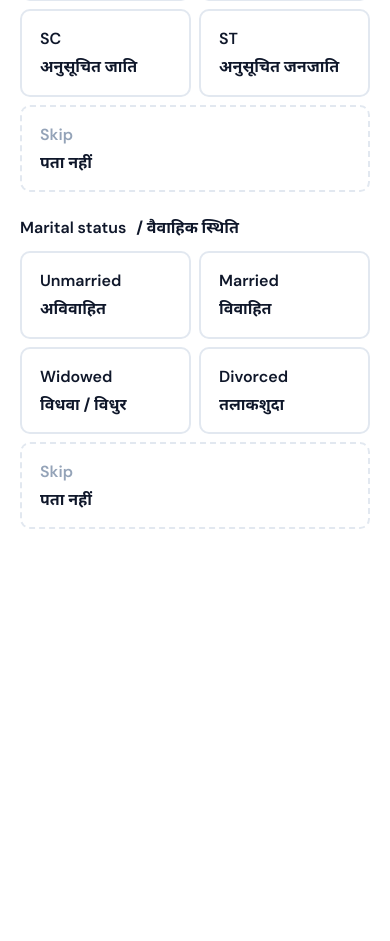
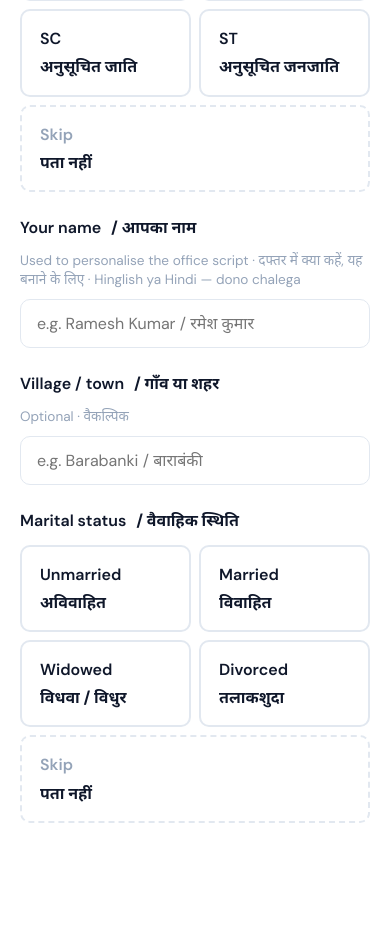
Before and after one commit to VeerR13/KALAM-CBC, a FastAPI app: page /details in a window 390 px wide. Shown: the part 1217-2158 px from the top of the page. Before the commit the page ends 1746 px from the top, so only its background shows below. Run offline with FastAPI, Linux system fonts and the light colour scheme.

Commit message:
Personalised office scripts + fix raw dict TTS bug + Hindi keyboard support
Bug fix:
- _doc_name_where() helper: handles needs_docs items as dicts OR objects.
  getattr(dict, 'name') fails silently → str(dict) = raw repr spoken by TTS.
  Now uses dict.get('name') for dicts, getattr for objects.

Personalisation:
- Form Step 1: 'Your name / आपका नाम' + 'Village / गाँव' optional fields
  Both accept Hinglish (Latin) and Devanagari — dir="auto", no pattern restriction
  autocomplete="name" / "address-level2" for phone keyboard suggestions
- _office_script() takes applicant_name + applicant_village, generates
  personalised greeting: "नमस्ते, मेरा नाम X है, मैं Y से आया/आई हूँ।"
- scheme_detail Apply tab: inline name+village inputs update the script
  live via JS without page reload — regex replaces greeting line on input event
- Speak buttons now read current (possibly personalised) text, not hardcoded attr

CSS:
- .script-name-row: 2-column input row above the office script
- .script-intro: Hindi-first, bold

Co-Authored-By: Claude Sonnet 4.6 <noreply@anthropic.com>

```diff
--- a/web/app.py
+++ b/web/app.py
@@ -317,7 +317,15 @@ def _personalized_docs(profile: UserProfile, scheme: Scheme, bur_score=None):
     return score.docs_already_have, score.missing_docs
 
 
-def _office_script(profile: UserProfile, scheme: Scheme, needs_docs: list = None) -> dict:
+def _doc_name_where(doc) -> tuple[str, str]:
+    """Extract (name, where) from a doc that may be a dict or an object."""
+    if isinstance(doc, dict):
+        return doc.get("name", ""), doc.get("where", "")
+    return getattr(doc, "name", str(doc)), getattr(doc, "where", "")
+
+
+def _office_script(profile: UserProfile, scheme: Scheme, needs_docs: list = None,
+                   applicant_name: str = "", applicant_village: str = "") -> dict:
     """Generate office visit scripts in both Hindi and Hinglish.
 
     Returns a dict with keys 'hindi' (Devanagari, for TTS) and
@@ -428,15 +436,27 @@ def _office_script(profile: UserProfile, scheme: Scheme, needs_docs: list = None
         (f"{name_hindi} में आवेदन करना है।", f"{scheme.name} mein aavedan karna hai."),
     )
 
+    # Build greeting — personalised if name provided
+    if applicant_name and applicant_village:
+        greet_hi = f"नमस्ते, मेरा नाम {applicant_name} है, मैं {applicant_village} से आया/आई हूँ।"
+        greet_hl = f"Namaskar, mera naam {applicant_name} hai, main {applicant_village} se aaya/aayi hoon."
+    elif applicant_name:
+        greet_hi = f"नमस्ते, मेरा नाम {applicant_name} है।"
+        greet_hl = f"Namaskar, mera naam {applicant_name} hai."
+    else:
+        greet_hi = "नमस्ते,"
+        greet_hl = "Namaskar,"
+
     # Build Hindi script
-    hi_lines = [f"नमस्ते, मुझे {name_hindi} के लिए आवेदन करना है।"]
+    hi_lines = [f"{greet_hi} मुझे {name_hindi} के लिए आवेदन करना है।"]
     if docs_have_hi:
         hi_lines.append(f"मेरे पास {', '.join(docs_have_hi)} है।")
     hi_lines.append(action_hi)
     if needs_docs:
-        for doc in needs_docs[:3]:  # top 3 missing docs
-            doc_name = getattr(doc, 'name', str(doc))
-            doc_where = getattr(doc, 'where', '')
+        for doc in needs_docs[:3]:
+            doc_name, doc_where = _doc_name_where(doc)
+            if not doc_name:
+                continue
             if doc_where:
                 hi_lines.append(f"{doc_name} अभी नहीं है — {doc_where} से मिलेगा।")
             else:
@@ -444,14 +464,15 @@ def _office_script(profile: UserProfile, scheme: Scheme, needs_docs: list = None
     hi_lines.append("\nक्या और कोई दस्तावेज़ चाहिए?")
 
     # Build Hinglish script (Latin script — easier for users who can't read Devanagari)
-    hl_lines = [f"Namaskar, mujhe {scheme.name} ke liye aavedan karna hai."]
+    hl_lines = [f"{greet_hl} Mujhe {scheme.name} ke liye aavedan karna hai."]
     if docs_have_hl:
         hl_lines.append(f"Mere paas {', '.join(docs_have_hl)} hai.")
     hl_lines.append(action_hl)
     if needs_docs:
         for doc in needs_docs[:3]:
-            doc_name = getattr(doc, 'name', str(doc))
-            doc_where = getattr(doc, 'where', '')
+            doc_name, doc_where = _doc_name_where(doc)
+            if not doc_name:
+                continue
             if doc_where:
                 hl_lines.append(f"{doc_name} abhi nahi hai — {doc_where} se milega.")
             else:
@@ -493,7 +514,11 @@ async def scheme_detail(request: Request, scheme_id: str):
     bur_calc = BureaucraticDistanceCalculator()
     bur_score = bur_calc.calculate(profile, scheme_obj, [])
     has_docs, needs_docs = _personalized_docs(profile, scheme_obj, bur_score)
-    scripts = _office_script(profile, scheme_obj, needs_docs)
+    applicant_name = form.get("applicant_name", "").strip()
+    applicant_village = form.get("applicant_village", "").strip()
+    scripts = _office_script(profile, scheme_obj, needs_docs,
+                             applicant_name=applicant_name,
+                             applicant_village=applicant_village)
 
     return templates.TemplateResponse(request, "scheme_detail.html", {
         "scheme": scheme_obj,
--- a/web/static/css/style.css
+++ b/web/static/css/style.css
@@ -1026,7 +1026,24 @@ input[type="range"] { width: 100%; accent-color: var(--primary); cursor: pointer
     border: 2px solid var(--primary-light);
     background: linear-gradient(135deg, var(--primary-50) 0%, #fff 100%);
 }
-.script-intro { font-size: 0.85rem; color: var(--text-secondary); margin-bottom: 12px; }
+.script-intro { font-size: 0.9rem; font-weight: 600; color: var(--text); margin-bottom: 14px; }
+
+/* Name personalisation row */
+.script-name-row {
+    display: flex; gap: 10px; flex-wrap: wrap;
+    background: var(--bg-soft); border: 1.5px solid var(--border);
+    border-radius: var(--radius-sm); padding: 12px 14px;
+    margin-bottom: 16px;
+}
+.script-name-field { display: flex; flex-direction: column; gap: 4px; flex: 1; min-width: 160px; }
+.script-name-label { font-size: 0.8rem; font-weight: 700; color: var(--text-secondary); }
+.script-name-field input {
+    border: 1.5px solid var(--border); border-radius: var(--radius-sm);
+    padding: 8px 12px; font-size: 0.95rem; font-family: inherit;
+    background: var(--bg-card); color: var(--text);
+    outline: none; transition: border-color 0.15s;
+}
+.script-name-field input:focus { border-color: var(--primary); }
 
 .script-tabs {
     display: flex; gap: 6px; margin-bottom: 12px;
--- a/web/templates/details.html
+++ b/web/templates/details.html
@@ -105,6 +105,22 @@
                         <span class="opt-wrap"><span class="opt-en">Skip</span><span class="opt-hi">पता नहीं</span></span>
                     </label>
                 </div>
+            </div>
+
+            <div class="field-group">
+                <label class="field-label" for="applicant_name">Your name <span class="field-label-hi">/ आपका नाम</span></label>
+                <p class="field-hint">Used to personalise the office script · दफ्तर में क्या कहें, यह बनाने के लिए · Hinglish ya Hindi — dono chalega</p>
+                <input type="text" id="applicant_name" name="applicant_name"
+                       autocomplete="name" dir="auto"
+                       placeholder="e.g. Ramesh Kumar / रमेश कुमार">
+            </div>
+
+            <div class="field-group">
+                <label class="field-label" for="applicant_village">Village / town <span class="field-label-hi">/ गाँव या शहर</span></label>
+                <p class="field-hint">Optional · वैकल्पिक</p>
+                <input type="text" id="applicant_village" name="applicant_village"
+                       autocomplete="address-level2" dir="auto"
+                       placeholder="e.g. Barabanki / बाराबंकी">
             </div>
 
             <div class="field-group">
```
Also changed, not shown: web/templates/scheme_detail.html (+74 -12 lines).
